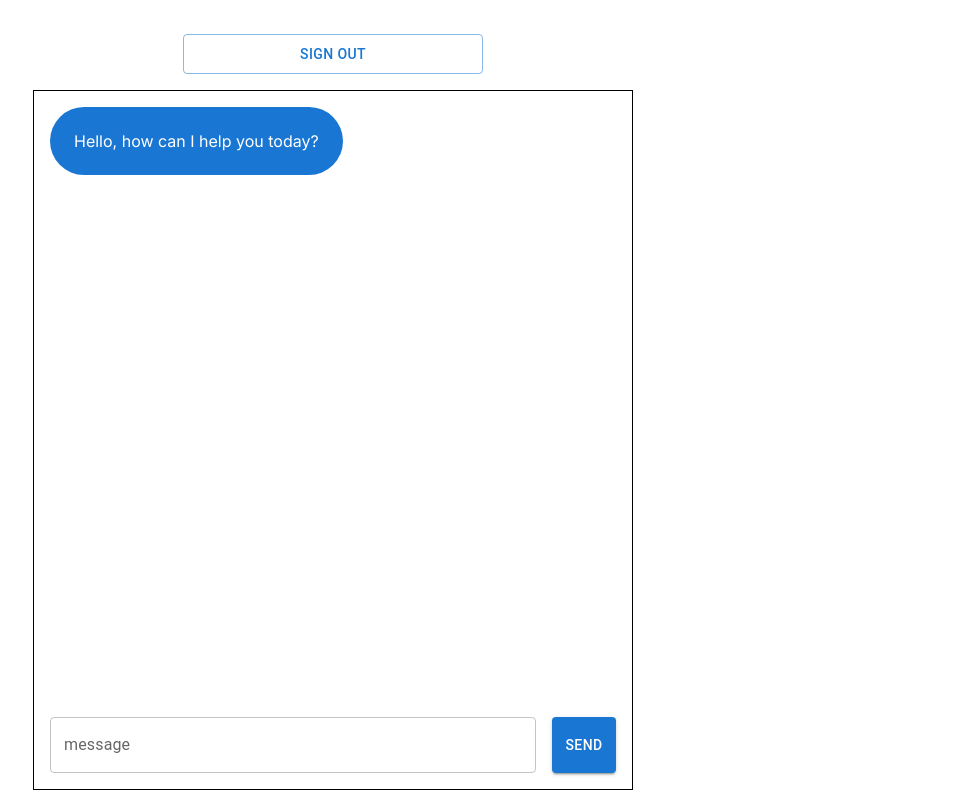
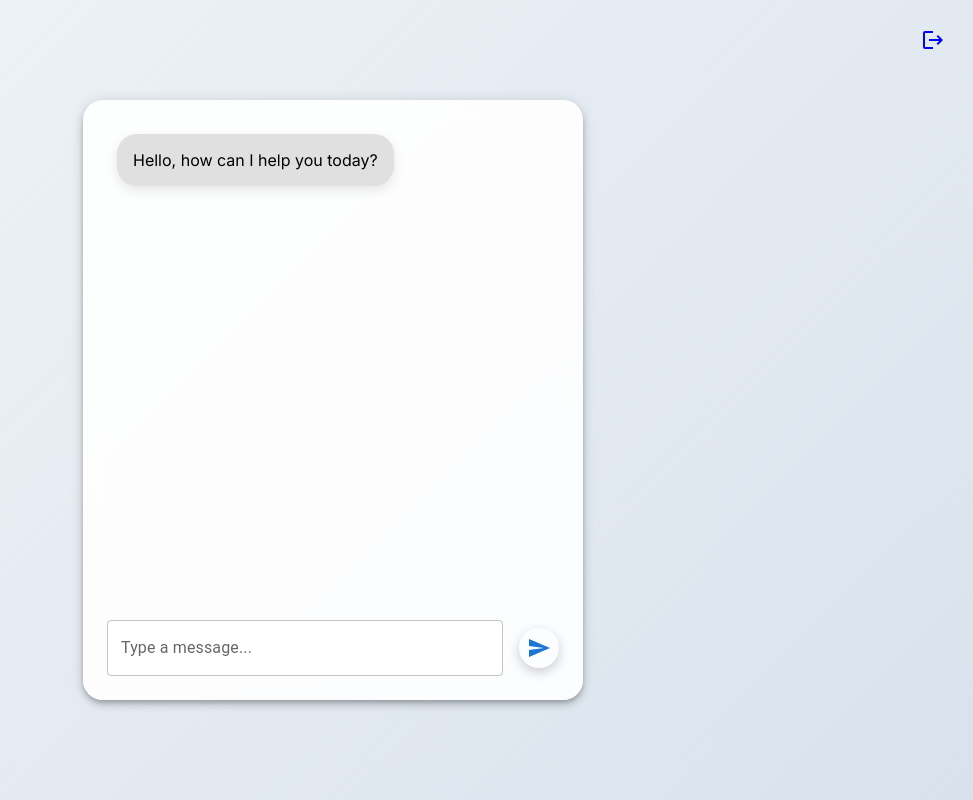
Before and after one commit to HeadStarterTeam/AI-Customer-Support, a Next.js app: page /dashboard in a window 1280 px wide. Shown: the whole page, without its empty margins (307-1280 px from the left). Built offline with nearby package versions, Linux system fonts and the light colour scheme; no server answers; sample sign-in values are in the browser's storage.

Commit message:
UI changes

```diff
--- a/app/dashboard/page.js
+++ b/app/dashboard/page.js
@@ -1,9 +1,18 @@
 "use client";
-import { Box, Stack, TextField, Button } from "@mui/material";
-import { use, useState } from "react";
+import {
+  Box,
+  Stack,
+  TextField,
+  Paper,
+  Typography,
+  IconButton,
+} from "@mui/material";
+import LogoutIcon from "@mui/icons-material/Logout";
+import SendIcon from "@mui/icons-material/Send";
+import { useState, useEffect } from "react";
 import { logout, auth } from "../../firebase";
-import { useEffect } from "react";
 import { useRouter } from "next/navigation";
+import ReactMarkdown from "react-markdown";
 
 export default function Home() {
   const router = useRouter();
@@ -29,7 +38,16 @@ export default function Home() {
   }, [router]);
 
   if (loading) {
-    return <p>Loading...</p>;
+    return (
+      <Box
+        display="flex"
+        justifyContent="center"
+        alignItems="center"
+        height="100vh"
+      >
+        <Typography variant="h6">Loading...</Typography>
+      </Box>
+    );
   }
 
   const user_logout = async () => {
@@ -98,35 +116,53 @@ export default function Home() {
       flexDirection="column"
       justifyContent="center"
       alignItems="center"
+      sx={{
+        background: "linear-gradient(135deg, #f0f4f8 0%, #d9e2ec 100%)",
+      }}
     >
-      <Button
-        type="submit"
-        fullWidth
-        variant="outlined"
+      <IconButton
         onClick={user_logout}
         sx={{
-          mt: 3,
-          mb: 2,
-          width: "300px",
-          height: "40px",
+          position: "absolute",
+          top: 20,
+          right: 20,
+          color: "blue",
         }}
       >
-        Sign Out
-      </Button>
-      <Stack
-        direction="column"
-        width="600px"
-        height="700px"
-        border="1px solid black"
-        p={2}
-        spacing={3}
+        <LogoutIcon />
+      </IconButton>
+      <Paper
+        elevation={5}
+        sx={{
+          width: "500px",
+          height: "600px",
+          display: "flex",
+          flexDirection: "column",
+          p: 3,
+          borderRadius: "20px",
+          background: "rgba(255, 255, 255, 0.9)",
+          backdropFilter: "blur(10px)",
+        }}
       >
         <Stack
           direction="column"
           spacing={2}
           flexGrow={1}
-          overflow={"auto"}
-          maxHeight="100%"
+          overflow="auto"
+          sx={{
+            maxHeight: "100%",
+            padding: "10px",
+            "&::-webkit-scrollbar": {
+              width: "5px",
+            },
+            "&::-webkit-scrollbar-thumb": {
+              backgroundColor: "#888",
+              borderRadius: "10px",
+            },
+            "&::-webkit-scrollbar-thumb:hover": {
+              backgroundColor: "#555",
+            },
+          }}
         >
           {messages.map((message, index) => (
             <Box
@@ -137,32 +173,62 @@ export default function Home() {
               }
             >
               <Box
-                bgcolor={
-                  message.role === "assistant"
-                    ? "primary.main"
-                    : "secondary.main"
-                }
-                color="white"
-                borderRadius={16}
-                p={3}
+                sx={{
+                  bgcolor:
+                    message.role === "assistant"
+                      ? "#E0E0E0"
+                      : "linear-gradient(135deg, #00F260 10%, #0575E6 100%)",
+                  color: message.role === "assistant" ? "#000" : "black",
+                  borderRadius: "20px",
+                  p: 2,
+                  maxWidth: "75%",
+                  wordBreak: "break-word",
+                  overflowWrap: "break-word",
+                  boxShadow:
+                    message.role === "assistant"
+                      ? "0px 4px 12px rgba(0, 0, 0, 0.1)"
+                      : "0px 4px 12px rgba(0, 0, 0, 0.2)",
+                }}
               >
-                {message.content}
+                {message.role === "assistant" ? (
+                  <ReactMarkdown>{message.content}</ReactMarkdown>
+                ) : (
+                  message.content
+                )}
               </Box>
             </Box>
           ))}
         </Stack>
-        <Stack direction="row" spacing={2}>
+        <Stack
+          direction="row"
+          spacing={2}
+          mt={2}
+          sx={{
+            alignItems: "center",
+          }}
+        >
           <TextField
-            label="message"
+            label="Type a message..."
+            variant="outlined"
             fullWidth
             value={message}
             onChange={(e) => setMessage(e.target.value)}
+            sx={{
+              backgroundColor: "white",
+              borderRadius: "10px",
+            }}
           />
-          <Button variant="contained" onClick={sendMessage}>
-            Send
-          </Button>
+          <IconButton
+            color="primary"
+            onClick={sendMessage}
+            sx={{
+              boxShadow: "0px 4px 12px rgba(0, 0, 0, 0.2)",
+            }}
+          >
+            <SendIcon />
+          </IconButton>
         </Stack>
-      </Stack>
+      </Paper>
     </Box>
   );
 }
```
